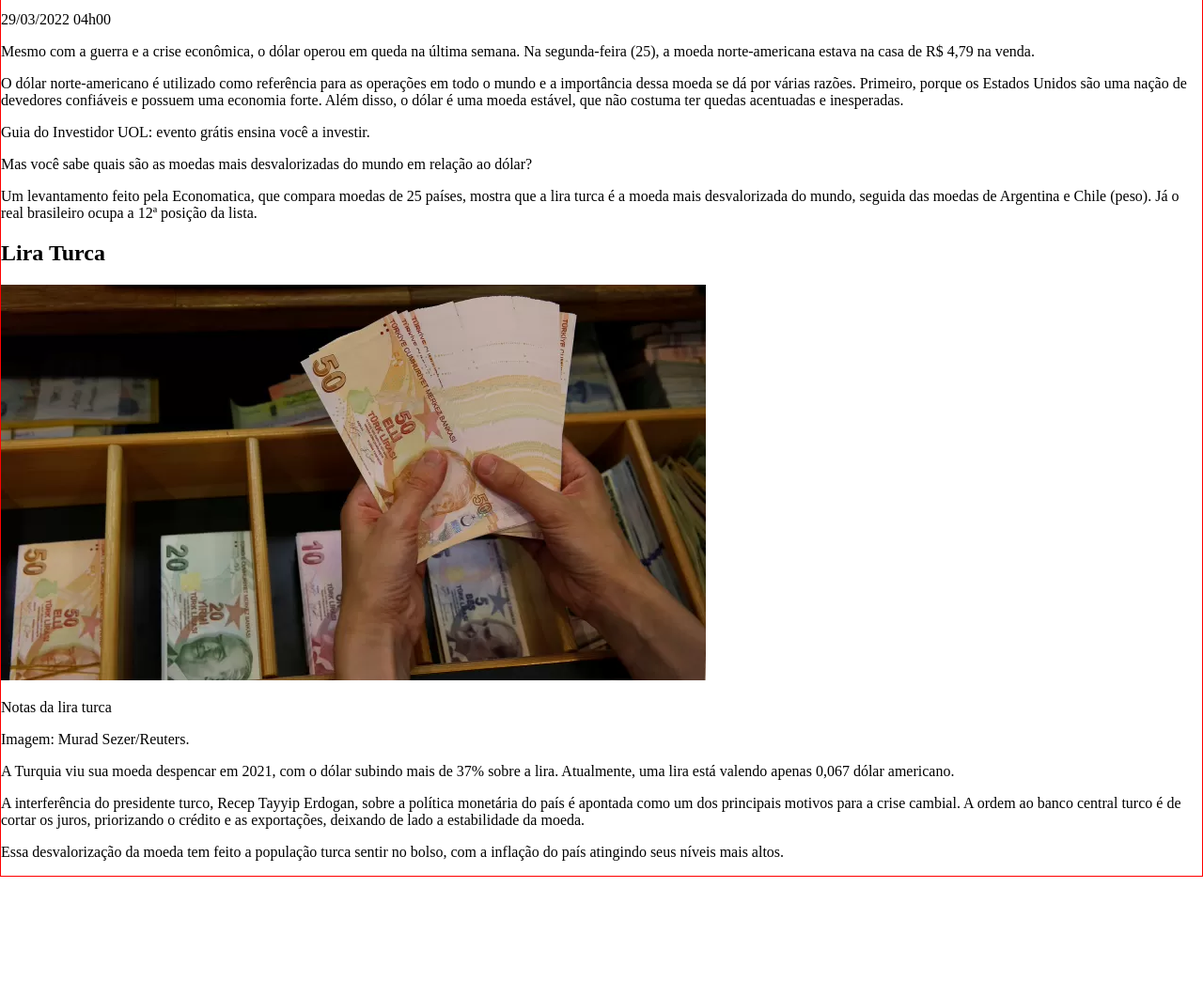
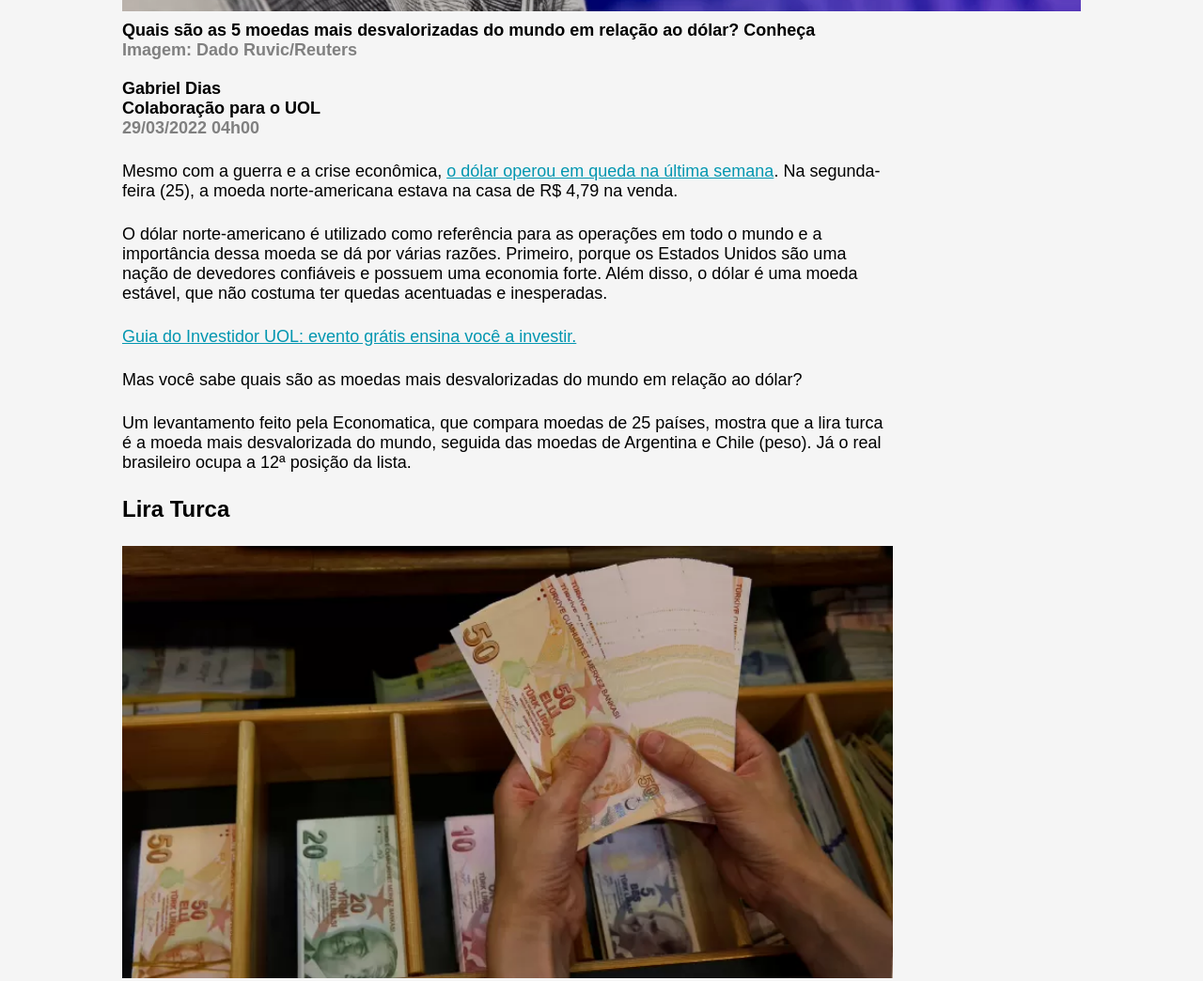
Before and after one commit to juliocesarw/Desenvolvimento-Web-1, a plain HTML site: page 3° atividade avaliativa/index.html in a window 1280 px wide. Shown: the part 820-1864 px from the top of the page at 94% size. Before the commit the page ends 1753 px from the top, so only its background shows below. Drawn offline with Linux system fonts and the light colour scheme; a web font is replaced by a local one.

Commit message:
atividade 3 concluída

```diff
--- a/3° atividade avaliativa/estilo.css
+++ b/3° atividade avaliativa/estilo.css
@@ -1,7 +1,36 @@
-body{
+/* PEGUEI A IMPORTAÇÃO DA FONTE NO CHATGPT */
+@font-face {
+  font-family: 'UOLText';
+  src: url('fonts/UOLText.woff2') format('woff2'),
+       url('fonts/UOLText.woff') format('woff');
+  font-weight: normal;
+  font-style: normal;
+  font-display: swap;
+}
+
+body {
+  font-family: 'UOLText', Arial, sans-serif;
+  background-color: whitesmoke;
+}
+
+
+:root{
+    --tamanho: 25px;
+}
+
+/* perdoa, é só para garantir os tamanhos*/
+*{
     box-sizing: border-box;
-    border: 1px solid red;
     margin: 0px;
+}
+
+main p{
+    font-size: 18px;
+}
+
+/* voce disse que podia usar kkkkkkk */
+.container{
+    margin: 0px 130px 0px 130px;
 }
 
 header img{
@@ -9,3 +38,59 @@ header img{
     margin: auto;
     width: 100%;
 }
+
+div h1{
+    margin-top: var(--tamanho);
+    text-align: center;
+    letter-spacing: 2px;
+
+}
+
+.secao1 .titulo-principal{
+    font-size: 45px;
+    font-weight: normal;
+    margin: var(--tamanho) 0px var(--tamanho) 0px;
+    text-align: center;
+}
+.secao1 .img-01{
+    width: 100%;
+    height: auto;
+}
+
+.container .img-figcapition{
+    margin: 6px 0px 20px 0px;
+    font-weight: bold;
+}
+
+.secao1 .autor-colaborador{
+    margin-bottom: var(--tamanho);
+    font-weight: bold;
+}
+
+.box p{
+    margin:  0px 0px var(--tamanho) 0px;
+}
+
+.secao2 .azul-sub{
+    text-decoration: underline;
+    color: rgb(2, 150, 176);
+}
+
+.secao3 h2{
+    margin-bottom: var(--tamanho);
+
+}
+
+.secao3 img{
+    width: 100%;
+    height: auto;
+}
+
+.container .box{
+    margin-right: 200px;
+    padding: 0px;
+}
+
+.container .cinza{
+    color: grey;
+}
--- a/3° atividade avaliativa/index.html
+++ b/3° atividade avaliativa/index.html
@@ -11,40 +11,49 @@
         <img src="material/topo.png" alt="">
     </header>
     <main>
+        <div class="container">
+
             <h1>ECONOMIA</h1>
-        <section>
-            <h2>Quais são as 5 moedas mais desvalorizadas do mundo em relação ao dólar?</h2>
-            <img src="material/img01.webp" alt="">
-            <figcaption>
+            <section class="secao1">
+                <h2 class="titulo-principal">Quais são as 5 moedas mais desvalorizadas do mundo em relação ao dólar?</h2>
+                <img src="material/img01.webp" alt="imagem do dolar" class="img-01">
+                <figcaption class="img-figcapition">
                 <p>Quais são as 5 moedas mais desvalorizadas do mundo em relação ao dólar? Conheça</p>
-                <p>Imagem: Dado Ruvic/Reuters</p>
+                <p class="cinza">Imagem: Dado Ruvic/Reuters</p>
                 </figcaption>
 
+                <section class="autor-colaborador">
                     <p>Gabriel Dias</p>
                     <p>Colaboração para o UOL</p>
-            <p>29/03/2022 04h00</p>
+                    <p class="cinza">29/03/2022 04h00</p>
+                </section>
             </section>
 
-        <section>
-            <p>Mesmo com a guerra e a crise econômica, o dólar operou em queda na última semana. Na segunda-feira (25), a moeda norte-americana estava na casa de R$ 4,79 na venda.</p>
-            <p>O dólar norte-americano é utilizado como referência para as operações em todo o mundo e a importância dessa moeda se dá por várias razões. Primeiro, porque os Estados Unidos são uma nação de devedores confiáveis e possuem uma economia forte. Além disso, o dólar é uma moeda estável, que não costuma ter quedas acentuadas e inesperadas.</p>
-            <p>Guia do Investidor UOL: evento grátis ensina você a investir.</p>
-            <p>Mas você sabe quais são as moedas mais desvalorizadas do mundo em relação ao dólar?</p>
-            <p>Um levantamento feito pela Economatica, que compara moedas de 25 países, mostra que a lira turca é a moeda mais desvalorizada do mundo, seguida das moedas de Argentina e Chile (peso). Já o real brasileiro ocupa a 12ª posição da lista.</p>
+
+            <div class="box">
+
+                <section class="secao2">
+                    <p class="texto">Mesmo com a guerra e a crise econômica, <span class="azul-sub">o dólar operou em queda na última semana</span>. Na segunda-feira (25), a moeda norte-americana estava na casa de R$ 4,79 na venda.</p>
+                    <p class="texto">O dólar norte-americano é utilizado como referência para as operações em todo o mundo e a importância dessa moeda se dá por várias razões. Primeiro, porque os Estados Unidos são uma nação de devedores confiáveis e possuem uma economia forte. Além disso, o dólar é uma moeda estável, que não costuma ter quedas acentuadas e inesperadas.</p>
+                    <p class="texto azul-sub">Guia do Investidor UOL: evento grátis ensina você a investir.</p>
+                    <p class="texto">Mas você sabe quais são as moedas mais desvalorizadas do mundo em relação ao dólar?</p>
+                    <p class="texto">Um levantamento feito pela Economatica, que compara moedas de 25 países, mostra que a lira turca é a moeda mais desvalorizada do mundo, seguida das moedas de Argentina e Chile (peso). Já o real brasileiro ocupa a 12ª posição da lista.</p>
                 </section>
 
-        <section>
+                <section class="secao3">
                     <h2>Lira Turca</h2>
-            <img src="material/img02.webp" alt="">
-            <figcaption>
+                    <img src="material/img02.webp" alt="img-02">
+                    <figcaption class="img-figcapition">
                         <p>Notas da lira turca </p>
-                <p>Imagem: Murad Sezer/Reuters.</p>
+                        <p class="cinza">Imagem: Murad Sezer/Reuters.</p>
                     </figcaption>
 
                     <p>A Turquia viu sua moeda despencar em 2021, com o dólar subindo mais de 37% sobre a lira. Atualmente, uma lira está valendo apenas 0,067 dólar americano. </p>
                     <p>A interferência do presidente turco, Recep Tayyip Erdogan, sobre a política monetária do país é apontada como um dos principais motivos para a crise cambial. A ordem ao banco central turco é de cortar os juros, priorizando o crédito e as exportações, deixando de lado a estabilidade da moeda.</p>
                     <p>Essa desvalorização da moeda tem feito a população turca sentir no bolso, com a inflação do país atingindo seus níveis mais altos.</p>
                 </section>
+            </div>
+    </div>
 
     </main>
 </body>
```
Lines whose indentation alone changed are shown as unchanged.
